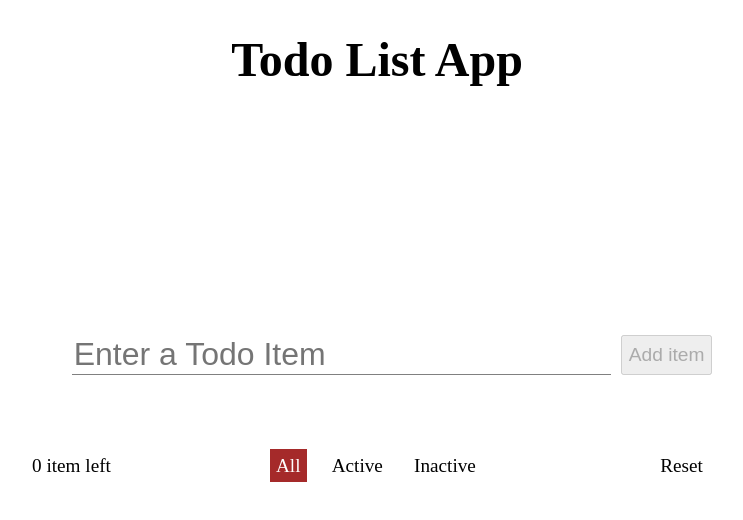
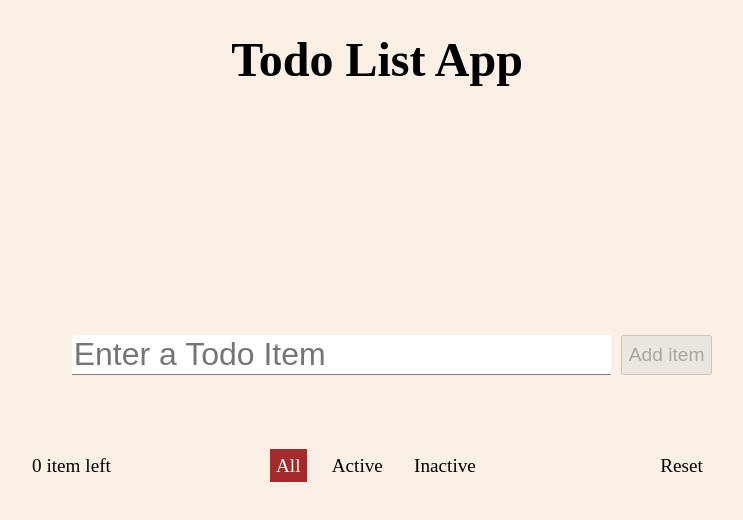
Before and after one commit to pmould/advancedToDoListApp, a React app: page / in a window 1280 px wide. Shown: the whole page, without its empty margins (263-1006 px from the left). Built offline with nearby package versions, Linux system fonts and the light colour scheme.

Commit message:
add background and new font-family

```diff
--- a/src/styles/index.css
+++ b/src/styles/index.css
@@ -4,10 +4,12 @@ html, body, #root, .container {
 
 h1 {
     font-size: 3em;
+    font-family: cursive;
 }
 
 body {
     margin: 0;
+    background: linen;
 }
 
 .container {
```
